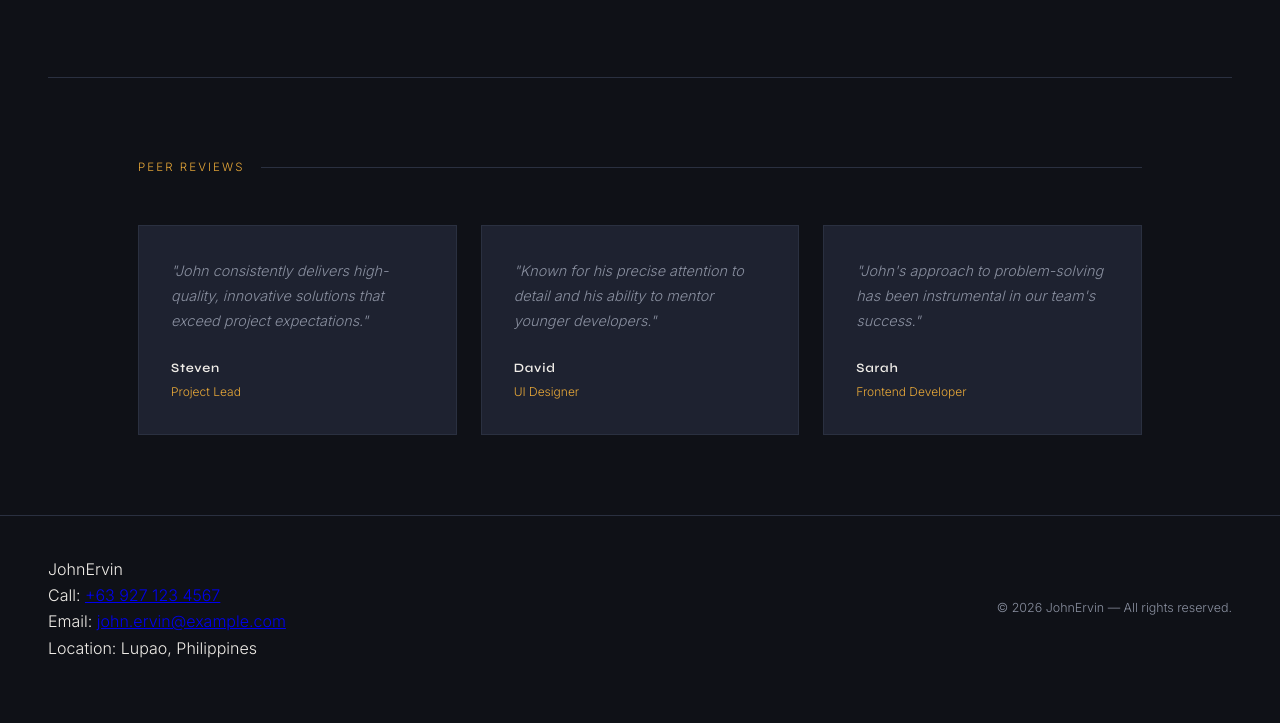
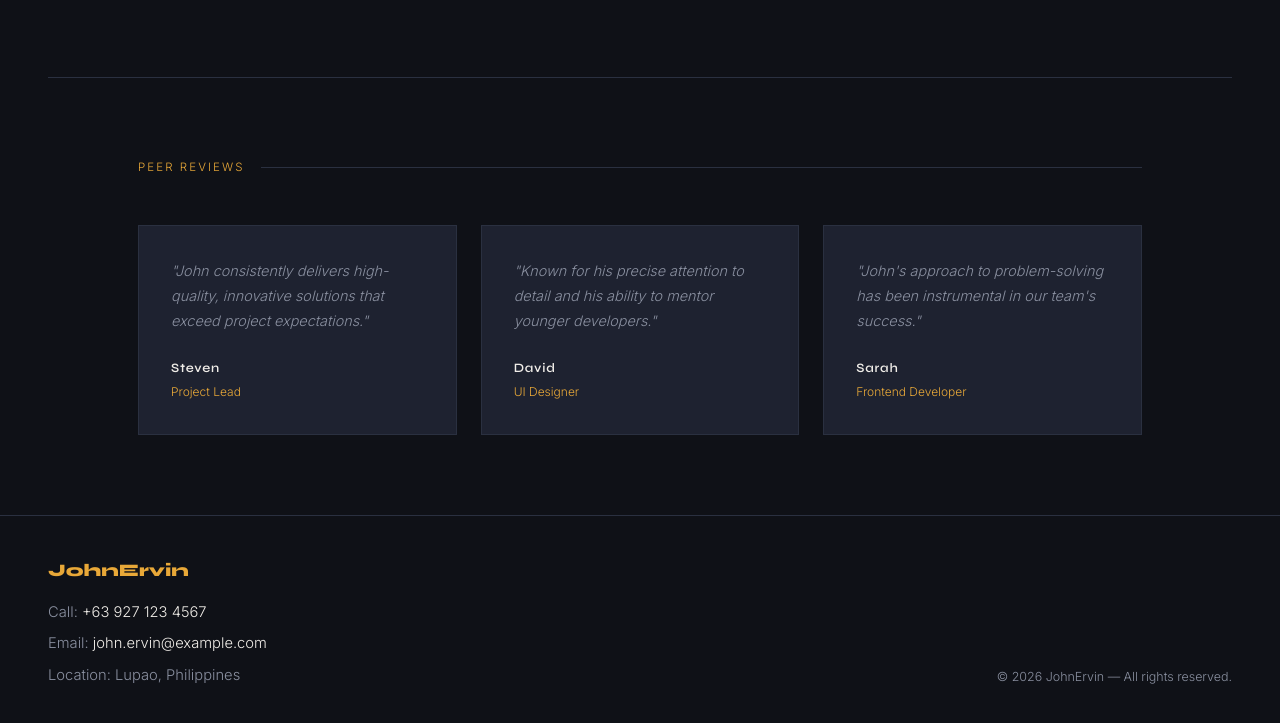
Before and after one commit to ErvinDev01/Web, a plain HTML site: page index.html in a window 1280 px wide. Shown: the part 2477-3200 px from the top of the page. Before the commit the page ends 3178 px from the top, so only its background shows below. Drawn offline with Linux system fonts and the light colour scheme.

Commit message:
Update style.css

```diff
--- a/style.css
+++ b/style.css
@@ -261,21 +261,47 @@
       border-top: 1px solid var(--border);
       padding: 2.5rem 3rem;
       display: flex;
-      align-items: center;
+      align-items: flex-start;
       justify-content: space-between;
+      gap: 1.5rem;
+      flex-wrap: wrap;
     }
 
-    .footer-mono {
+    .footer-content {
+      display: grid;
+      gap: 1rem;
+    }
+
+    .footer-brand {
       font-family: 'Syne', sans-serif;
       font-weight: 800;
       font-size: 1.1rem;
       color: var(--amber);
     }
 
+    .footer-contact {
+      display: grid;
+      gap: 0.5rem;
+      color: var(--muted);
+      font-size: 0.92rem;
+      line-height: 1.6;
+    }
+
+    .contact-item a {
+      color: var(--text);
+      text-decoration: none;
+    }
+
+    .contact-item a:hover {
+      color: var(--amber);
+    }
+
     .footer-copy {
       font-size: 0.78rem;
       color: var(--muted);
+      align-self: end;
     }
+
   /* ── TECH STACK ── */
     .tech-grid {
       display: flex;
```
